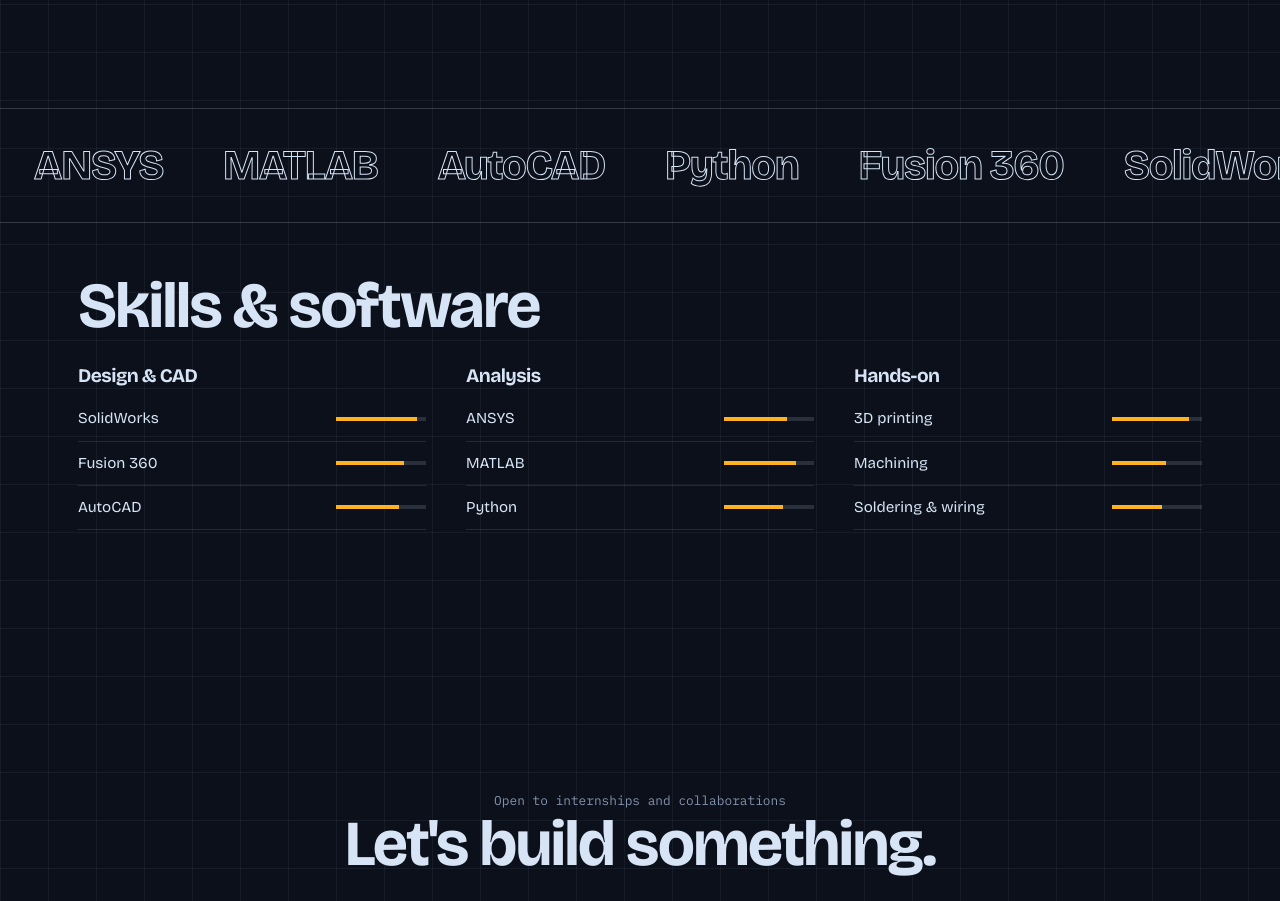
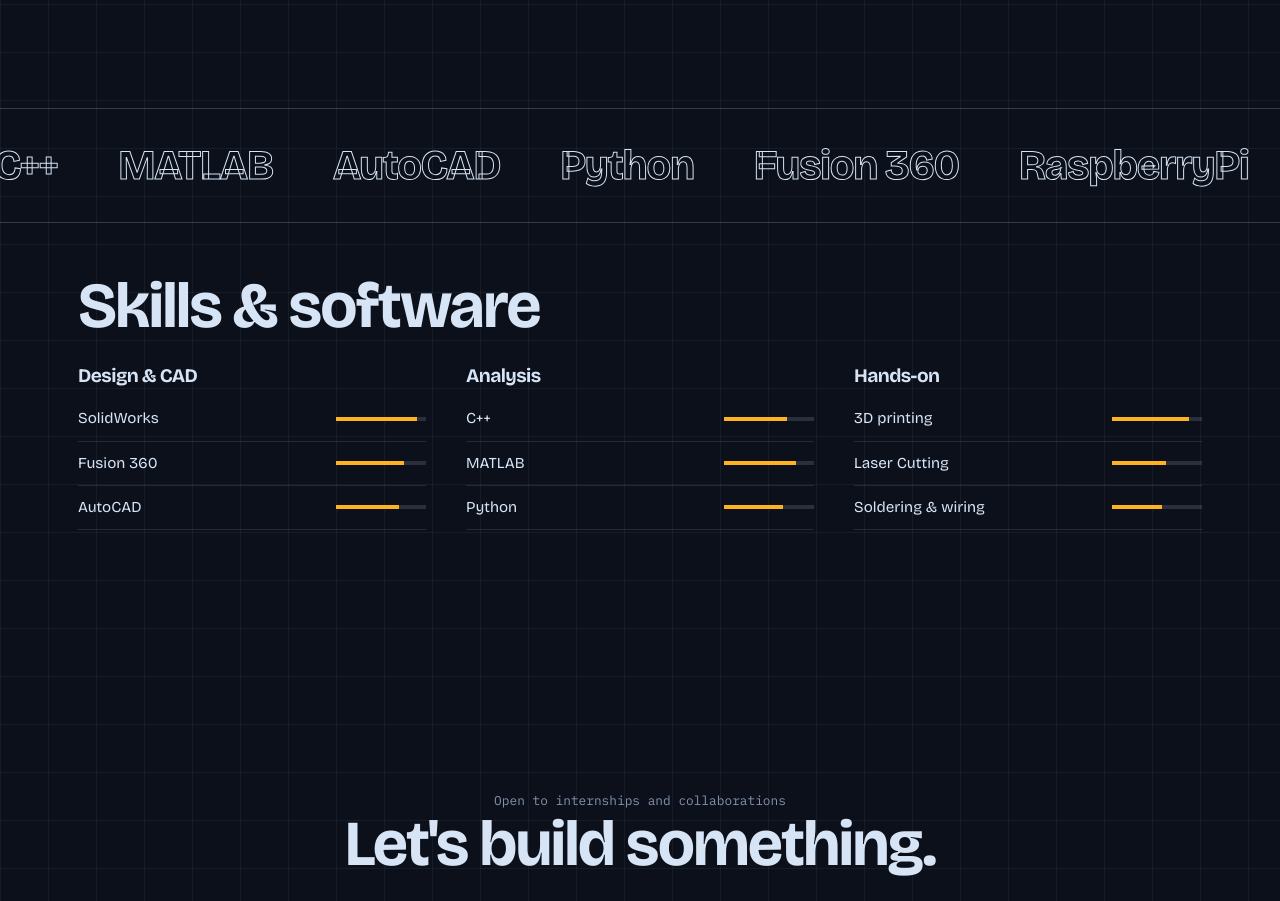
Before and after one commit to veershah0104/Engineering-Portfolio, a plain HTML site: page index.html in a window 1280 px wide. Shown: the part 3500-4401 px from the top of the page. Drawn offline with nearby package versions, Linux system fonts and the light colour scheme.

Commit message:
Update index.html

```diff
--- a/index.html
+++ b/index.html
@@ -1,4 +1,4 @@
-<!doctype html><html lang="en"><head><title>Your Name | Mechanical Engineering Portfolio</title><meta charset="utf-8"><meta name="viewport" content="width=device-width,initial-scale=1"><link rel="preconnect" href="https://fonts.googleapis.com"><link rel="preconnect" href="https://fonts.gstatic.com" crossorigin><link href="https://fonts.googleapis.com/css2?family=Bricolage+Grotesque:opsz,wght@12..96,400;12..96,700&family=IBM+Plex+Mono&display=swap" rel="stylesheet"><link rel="stylesheet" href="css/style.css"><script src="js/main.js" defer></script></head><body>
+<!doctype html><html lang="en"><head><title>Veer Shah | Mechanical Engineering Portfolio</title><meta charset="utf-8"><meta name="viewport" content="width=device-width,initial-scale=1"><link rel="preconnect" href="https://fonts.googleapis.com"><link rel="preconnect" href="https://fonts.gstatic.com" crossorigin><link href="https://fonts.googleapis.com/css2?family=Bricolage+Grotesque:opsz,wght@12..96,400;12..96,700&family=IBM+Plex+Mono&display=swap" rel="stylesheet"><link rel="stylesheet" href="css/style.css"><script src="js/main.js" defer></script></head><body>
 <header id="nav" class="nav"></header>
 <main>
 <section class="hero"><canvas id="hero-canvas" aria-hidden="true"></canvas>
@@ -22,14 +22,14 @@
 <a class="card up rv" href="upcoming.html"><figure class="ph" data-label="Upcoming project teaser image · 2100×600"></figure><h3>Currently building <em>↗</em></h3><p>A look at the projects still on the bench.</p></a>
 </div></div></section>
 
-<section class="s" id="skills"><div class="marq" aria-hidden="true"><div><span>SolidWorks</span><span>ANSYS</span><span>MATLAB</span><span>AutoCAD</span><span>Python</span><span>Fusion 360</span><span>SolidWorks</span><span>ANSYS</span><span>MATLAB</span><span>AutoCAD</span><span>Python</span><span>Fusion 360</span></div></div>
+<section class="s" id="skills"><div class="marq" aria-hidden="true"><div><span>SolidWorks</span><span>C++</span><span>MATLAB</span><span>AutoCAD</span><span>Python</span><span>Fusion 360</span><span>RaspberryPi</span><span>SolidWorks</span><span>C++</span><span>MATLAB</span><span>AutoCAD</span><span>Python</span><span>Fusion 360</span><span>RaspberryPi</span></div></div>
 <div class="wrap"><h2>Skills &amp; software</h2><div class="skills">
 <div><h3>Design &amp; CAD</h3><ul><li>SolidWorks<i style="--lv:90%"></i></li><li>Fusion 360<i style="--lv:75%"></i></li><li>AutoCAD<i style="--lv:70%"></i></li></ul></div>
-<div><h3>Analysis</h3><ul><li>ANSYS<i style="--lv:70%"></i></li><li>MATLAB<i style="--lv:80%"></i></li><li>Python<i style="--lv:65%"></i></li></ul></div>
-<div><h3>Hands-on</h3><ul><li>3D printing<i style="--lv:85%"></i></li><li>Machining<i style="--lv:60%"></i></li><li>Soldering &amp; wiring<i style="--lv:55%"></i></li></ul></div>
+<div><h3>Analysis</h3><ul><li>C++<i style="--lv:70%"></i></li><li>MATLAB<i style="--lv:80%"></i></li><li>Python<i style="--lv:65%"></i></li></ul></div>
+<div><h3>Hands-on</h3><ul><li>3D printing<i style="--lv:85%"></i></li><li>Laser Cutting<i style="--lv:60%"></i></li><li>Soldering &amp; wiring<i style="--lv:55%"></i></li></ul></div>
 </div></div></section>
 
 <section class="s contact" id="contact"><div class="wrap"><p class="mono">Open to internships and collaborations</p><h2>Let's build something.</h2>
-<a class="big" data-href="email" data-site="email">you@email.com</a>
+<a class="big" data-href="email" data-site="email">veershah0104@gmail.com</a>
 <div class="links"><a data-href="linkedin" target="_blank" rel="noopener">LinkedIn</a><a data-href="github" target="_blank" rel="noopener">GitHub</a><a href="assets/resume.pdf" download>Resume</a></div></div></section>
 </main><footer id="foot"></footer></body></html>
```
